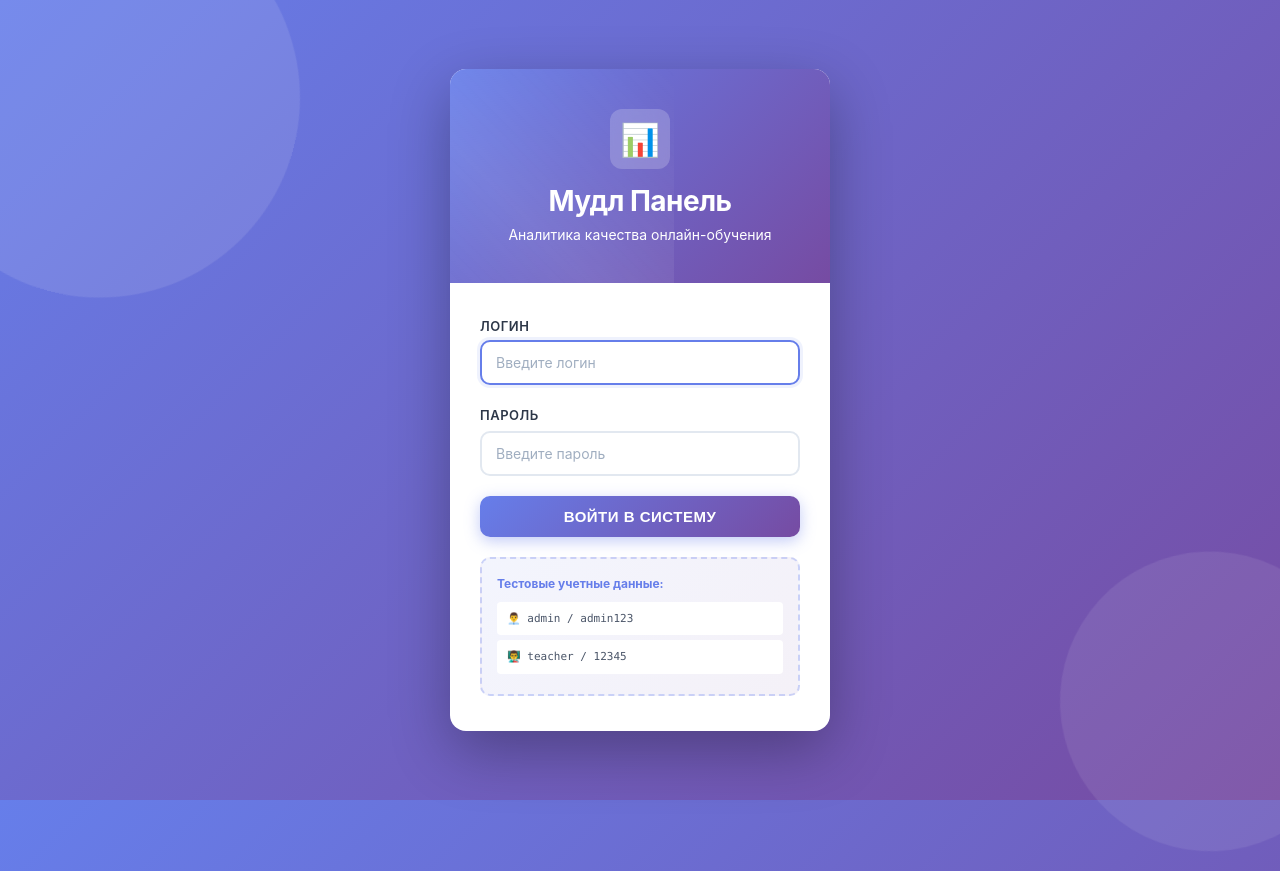
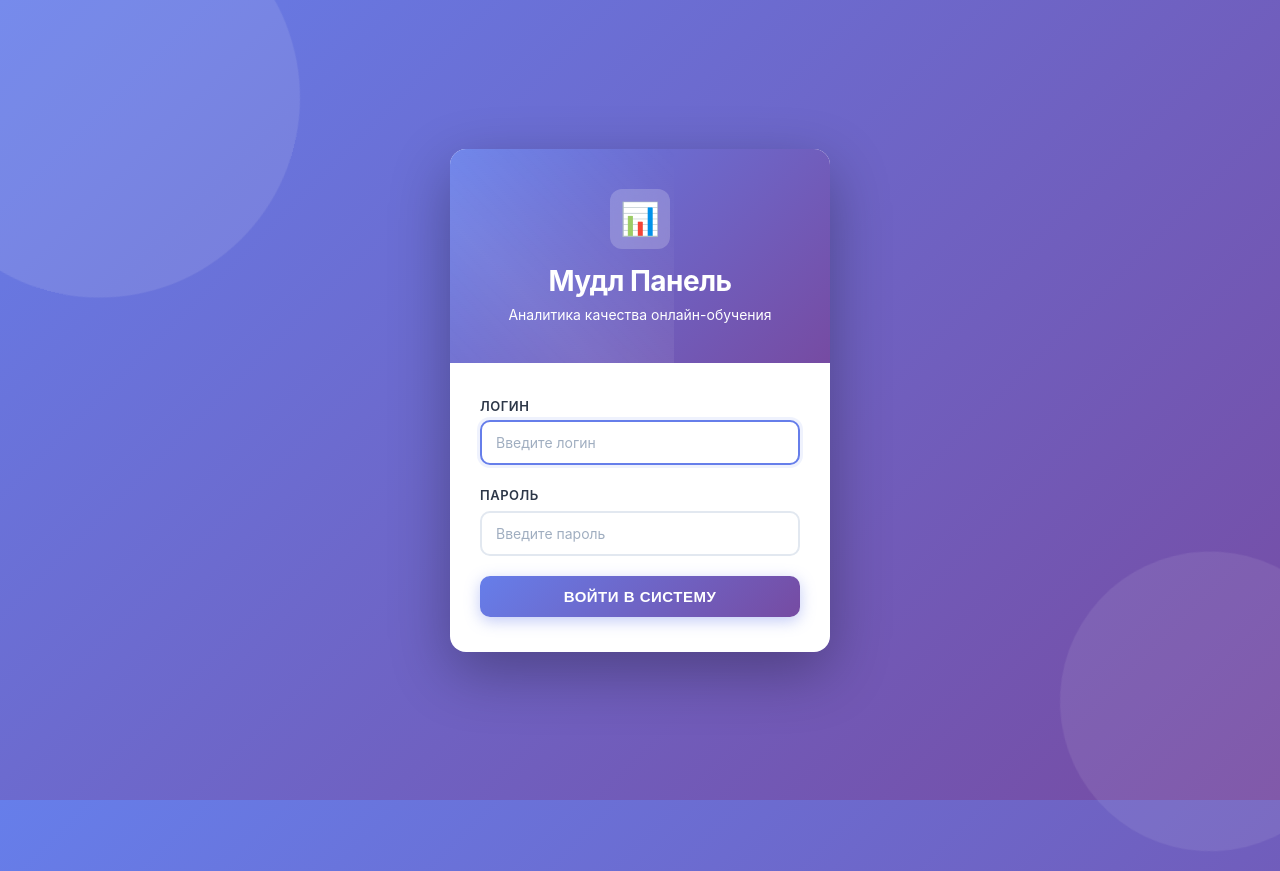
Before and after one commit to flamep211/moodle_dashboard, a Flask app: page /login in a window 1280 px wide; the page is wider, and only the part inside the window is pictured. Run offline with Flask 3, Linux system fonts and the light colour scheme.

Commit message:
Убрал с логина тестовые данные

```diff
--- a/templates/login.html
+++ b/templates/login.html
@@ -344,11 +344,7 @@
           <div class="error-box">⚠️ {{ error }}</div>
         {% endif %}
 
-        <div class="demo-box">
-          <strong>Тестовые учетные данные:</strong>
-          <div class="demo-credential">👨‍💼 admin / admin123</div>
-          <div class="demo-credential">👨‍🏫 teacher / 12345</div>
-        </div>
+
       </div>
     </div>
   </div>
```
